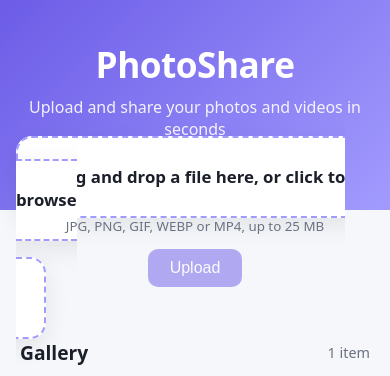
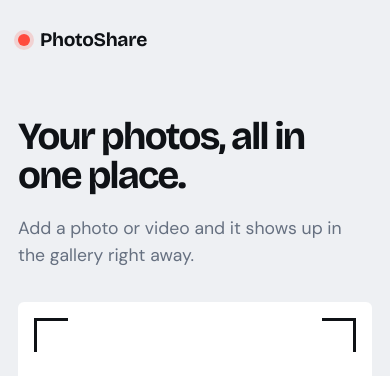
Before and after one commit to Udayy-dev/photoshare, a Flask app: template templates/index.html in a window 390 px wide. Shown: the top 376 px of the page. Run offline with Flask 3, Linux system fonts and the light colour scheme; the template is opened without the code that fills it: most values are stand-ins (such as "Sample title", 1, 10 or a date in 2020).

Commit message:
viewfinder UI

```diff
--- a/templates/index.html
+++ b/templates/index.html
@@ -2,66 +2,95 @@
 <html lang="en"><head>
 <meta charset="utf-8"><meta name="viewport" content="width=device-width,initial-scale=1">
 <title>PhotoShare</title>
+<link rel="preconnect" href="https://fonts.googleapis.com"><link rel="preconnect" href="https://fonts.gstatic.com" crossorigin>
+<link href="https://fonts.googleapis.com/css2?family=Bricolage+Grotesque:opsz,wght@12..96,500;12..96,700&family=DM+Sans:wght@400;500;600&display=swap" rel="stylesheet">
 <style>
-:root{--bg:#f6f7fb;--card:#fff;--text:#1b1f2a;--muted:#6b7280;--accent:#6c5ce7;--accent2:#a29bfe;--border:#e5e7eb}
-@media (prefers-color-scheme:dark){:root{--bg:#0f1117;--card:#181b24;--text:#eef0f6;--muted:#9aa3b2;--border:#2a2f3c}}
-*{box-sizing:border-box}body{margin:0;font-family:system-ui,-apple-system,"Segoe UI",Roboto,sans-serif;background:var(--bg);color:var(--text)}
-header{background:linear-gradient(135deg,var(--accent),var(--accent2));color:#fff;padding:40px 20px 70px;text-align:center}
-header h1{margin:0;font-size:2.2rem;letter-spacing:-.5px}header p{margin:8px 0 0;opacity:.9}
-main{max-width:1000px;margin:-45px auto 40px;padding:0 16px}
-.drop{background:var(--card);border:2px dashed var(--accent2);border-radius:16px;padding:28px;text-align:center;box-shadow:0 8px 24px rgba(0,0,0,.08);transition:.2s;cursor:pointer}
-.drop.over{border-color:var(--accent);transform:scale(1.01)}
-.drop b{font-size:1.05rem}.drop small{display:block;color:var(--muted);margin-top:6px}
-.drop input{display:none}
-.btn{margin-top:14px;background:var(--accent);color:#fff;border:0;border-radius:10px;padding:10px 22px;font-size:1rem;cursor:pointer}
-.btn:disabled{opacity:.5;cursor:not-allowed}
-#preview{margin-top:14px;max-height:160px;border-radius:10px;display:none}
-.top{display:flex;justify-content:space-between;align-items:center;margin:30px 4px 12px}
-.top h2{margin:0;font-size:1.2rem}.count{color:var(--muted);font-size:.9rem}
-.grid{display:grid;grid-template-columns:repeat(auto-fill,minmax(210px,1fr));gap:14px}
-.tile{background:var(--card);border:1px solid var(--border);border-radius:14px;overflow:hidden;aspect-ratio:1;position:relative;cursor:zoom-in;transition:.2s}
-.tile:hover{transform:translateY(-4px);box-shadow:0 10px 22px rgba(0,0,0,.15)}
-.tile img,.tile video{width:100%;height:100%;object-fit:cover;display:block}
-.badge{position:absolute;top:8px;left:8px;background:rgba(0,0,0,.6);color:#fff;font-size:.75rem;padding:3px 8px;border-radius:20px}
-.empty{grid-column:1/-1;text-align:center;color:var(--muted);padding:50px 10px;background:var(--card);border-radius:14px;border:1px solid var(--border)}
-#lb{position:fixed;inset:0;background:rgba(0,0,0,.88);display:none;align-items:center;justify-content:center;z-index:9}
-#lb.on{display:flex}#lb img,#lb video{max-width:92vw;max-height:90vh;border-radius:10px}
-#lb span{position:absolute;top:16px;right:24px;color:#fff;font-size:2rem;cursor:pointer}
-footer{text-align:center;color:var(--muted);font-size:.85rem;padding-bottom:30px}
+:root{--bg:#eef0f3;--ink:#0f1216;--mute:#667080;--line:#d6dae1;--white:#fff;--rec:#ff4a3d}
+*{box-sizing:border-box;margin:0;padding:0}
+body{font-family:"DM Sans",system-ui,-apple-system,"Segoe UI",sans-serif;background:var(--bg);color:var(--ink);line-height:1.5;-webkit-font-smoothing:antialiased}
+.wrap{max-width:1180px;margin:0 auto;padding:0 28px}
+nav{display:flex;align-items:center;gap:10px;padding:26px 0;font-family:"Bricolage Grotesque","DM Sans",system-ui,sans-serif;font-weight:700;font-size:1.2rem;letter-spacing:-.3px}
+.dot{width:12px;height:12px;border-radius:50%;background:var(--rec);box-shadow:0 0 0 4px rgba(255,74,61,.18)}
+.top{display:grid;grid-template-columns:1.05fr 1fr;gap:56px;align-items:center;padding:36px 0 64px}
+h1{font-family:"Bricolage Grotesque","DM Sans",system-ui,sans-serif;font-weight:700;font-size:clamp(2.4rem,5.4vw,4.4rem);line-height:1.02;letter-spacing:-.045em}
+.lead{margin-top:20px;font-size:1.1rem;color:var(--mute);max-width:30ch}
+/* viewfinder dropzone */
+.vf{position:relative;aspect-ratio:4/3;background:var(--white);border-radius:6px;display:grid;place-items:center;text-align:center;padding:30px;cursor:pointer;outline-offset:6px;overflow:hidden}
+.vf i{position:absolute;width:34px;height:34px;border:3px solid var(--ink);transition:inset .25s ease}
+.vf i:nth-of-type(1){inset:16px auto auto 16px;border-right:0;border-bottom:0}
+.vf i:nth-of-type(2){inset:16px 16px auto auto;border-left:0;border-bottom:0}
+.vf i:nth-of-type(3){inset:auto auto 16px 16px;border-right:0;border-top:0}
+.vf i:nth-of-type(4){inset:auto 16px 16px auto;border-left:0;border-top:0}
+.vf:hover i:nth-of-type(1),.vf.over i:nth-of-type(1){inset:30px auto auto 30px}
+.vf:hover i:nth-of-type(2),.vf.over i:nth-of-type(2){inset:30px 30px auto auto}
+.vf:hover i:nth-of-type(3),.vf.over i:nth-of-type(3){inset:auto auto 30px 30px}
+.vf:hover i:nth-of-type(4),.vf.over i:nth-of-type(4){inset:auto 30px 30px auto}
+.vf b{display:block;font-family:"Bricolage Grotesque","DM Sans",sans-serif;font-size:1.45rem;letter-spacing:-.02em;font-weight:600}
+.vf small{display:block;margin-top:6px;color:var(--mute);font-size:.95rem}
+.vf img{position:absolute;inset:0;width:100%;height:100%;object-fit:cover;display:none}
+.vf.has img{display:block}.vf.has b,.vf.has small{display:none}
+#file{display:none}
+.bar{display:none;align-items:center;justify-content:space-between;gap:14px;margin-top:14px}
+.bar.on{display:flex}
+.bar span{font-size:.95rem;color:var(--mute);overflow:hidden;text-overflow:ellipsis;white-space:nowrap}
+.btn{border:0;background:var(--ink);color:#fff;font:600 1rem "DM Sans",system-ui,sans-serif;padding:13px 26px;border-radius:99px;cursor:pointer;flex:none}
+.btn:hover{background:#2a3038}.btn:disabled{opacity:.6;cursor:wait}
+.btn:focus-visible,.vf:focus-visible,.tile:focus-visible{outline:3px solid var(--rec)}
+.head{display:flex;justify-content:space-between;align-items:baseline;padding-bottom:18px;border-bottom:1px solid var(--line)}
+.head h2{font-family:"Bricolage Grotesque","DM Sans",sans-serif;font-size:1.6rem;letter-spacing:-.03em}
+.head span{color:var(--mute)}
+.wall{columns:3 280px;column-gap:16px;padding:22px 0 70px}
+.tile{display:block;width:100%;margin:0 0 16px;break-inside:avoid;position:relative;background:#dfe3e9;border:0;padding:0;border-radius:4px;overflow:hidden;cursor:zoom-in}
+.tile img,.tile video{display:block;width:100%;height:auto}
+.tile .v{position:absolute;left:10px;top:10px;background:var(--ink);color:#fff;font-size:.8rem;font-weight:600;padding:3px 10px;border-radius:99px}
+.empty{padding:70px 0;color:var(--mute);font-size:1.05rem}
+#lb{position:fixed;inset:0;background:rgba(10,12,16,.94);display:none;align-items:center;justify-content:center;z-index:9;padding:24px}
+#lb.on{display:flex}#box img,#box video{max-width:88vw;max-height:88vh;border-radius:3px;display:block}
+.nv{position:absolute;top:50%;transform:translateY(-50%);width:48px;height:48px;border-radius:50%;border:0;background:rgba(255,255,255,.12);color:#fff;font-size:1.5rem;cursor:pointer}
+.nv:hover{background:rgba(255,255,255,.24)}#pr{left:18px}#nx{right:18px}
+#x{position:absolute;top:14px;right:20px;background:none;border:0;color:#fff;font-size:2.2rem;cursor:pointer;line-height:1}
+@media (max-width:820px){.top{grid-template-columns:1fr;gap:34px;padding-bottom:44px}.wrap{padding:0 18px}.lead{max-width:none}.nv{display:none}}
+@media (prefers-reduced-motion:reduce){.vf i{transition:none}}
 </style></head><body>
-<header><h1>PhotoShare</h1><p>Upload and share your photos and videos in seconds</p></header>
-<main>
+<div class="wrap">
+<nav><span class="dot"></span>PhotoShare</nav>
+<section class="top">
+<div><h1>Your photos, all in one place.</h1><p class="lead">Add a photo or video and it shows up in the gallery right away.</p></div>
 <form id="f" method="post" action="/upload" enctype="multipart/form-data">
-<label class="drop" id="drop">
-<b>Drag and drop a file here, or click to browse</b>
-<small>JPG, PNG, GIF, WEBP or MP4, up to 25 MB</small>
+<div class="vf" id="vf" tabindex="0" role="button" aria-label="Choose a photo or video">
+<i></i><i></i><i></i><i></i><img id="pv" alt="Selected photo preview">
+<div><b>Drop a photo or video</b><small>or click to choose · up to 25 MB</small></div></div>
 <input type="file" id="file" name="file" accept="image/*,video/mp4" required>
-<img id="preview" alt="Preview">
-<div><button class="btn" id="go" type="submit" disabled>Upload</button></div>
-</label></form>
-<div class="top"><h2>Gallery</h2><span class="count">{{ items|length }} item{{ '' if items|length == 1 else 's' }}</span></div>
-<div class="grid">
-{% for i in items %}
-<div class="tile" data-v="{{ 1 if i.video else 0 }}" data-src="/media/{{ i.name.split('/')[-1] }}">
-{% if i.video %}<video src="/media/{{ i.name.split('/')[-1] }}" muted preload="metadata"></video><span class="badge">Video</span>
-{% else %}<img loading="lazy" src="/media/{{ i.name.split('/')[-1] }}" alt="Photo">{% endif %}
-</div>
-{% else %}<div class="empty">No photos yet. Upload your first one above.</div>{% endfor %}
-</div></main>
-<footer>Built with Flask and deployed as a cloud PaaS app</footer>
-<div id="lb"><span>&times;</span><div id="box"></div></div>
+<div class="bar" id="bar"><span id="nm"></span><button class="btn" id="go" type="submit">Upload photo</button></div>
+</form>
+</section>
+<div class="head"><h2>Gallery</h2><span>{{ items|length }} {{ 'item' if items|length == 1 else 'items' }}</span></div>
+<div class="wall">
+{% for i in items %}{% set u = '/media/' + i.name.split('/')[-1] %}
+<button class="tile" type="button" data-v="{{ 1 if i.video else 0 }}" data-src="{{ u }}" aria-label="Open {{ 'video' if i.video else 'photo' }}">
+{% if i.video %}<video src="{{ u }}" muted preload="metadata"></video><span class="v">Video</span>
+{% else %}<img loading="lazy" src="{{ u }}" alt="">{% endif %}</button>
+{% else %}<p class="empty">Nothing here yet. Add your first photo above.</p>{% endfor %}
+</div></div>
+<div id="lb"><button id="x" aria-label="Close">&times;</button><button class="nv" id="pr" aria-label="Previous">&#8249;</button><div id="box"></div><button class="nv" id="nx" aria-label="Next">&#8250;</button></div>
 <script>
-const file=document.getElementById('file'),drop=document.getElementById('drop'),go=document.getElementById('go'),pv=document.getElementById('preview');
-function show(){const f=file.files[0];if(!f)return;go.disabled=false;
- if(f.type.startsWith('image/')){pv.src=URL.createObjectURL(f);pv.style.display='block'}else{pv.style.display='none'}
- drop.querySelector('b').textContent=f.name}
-file.addEventListener('change',show);
-['dragover','dragenter'].forEach(e=>drop.addEventListener(e,x=>{x.preventDefault();drop.classList.add('over')}));
-['dragleave','drop'].forEach(e=>drop.addEventListener(e,()=>drop.classList.remove('over')));
-drop.addEventListener('drop',x=>{x.preventDefault();file.files=x.dataTransfer.files;show()});
-document.getElementById('f').addEventListener('submit',()=>{go.textContent='Uploading…';go.disabled=true});
-const lb=document.getElementById('lb'),box=document.getElementById('box');
-document.querySelectorAll('.tile').forEach(t=>t.addEventListener('click',()=>{
- box.innerHTML=t.dataset.v==='1'?`<video src="${t.dataset.src}" controls autoplay></video>`:`<img src="${t.dataset.src}">`;lb.classList.add('on')}));
-lb.addEventListener('click',e=>{if(e.target.id!=='box'&&e.target.tagName!=='IMG'&&e.target.tagName!=='VIDEO'){lb.classList.remove('on');box.innerHTML=''}});
+const $=id=>document.getElementById(id),file=$('file'),vf=$('vf');
+vf.onclick=()=>file.click();
+vf.onkeydown=e=>{if(e.key==='Enter'||e.key===' '){e.preventDefault();file.click()}};
+function show(){const f=file.files[0];if(!f)return;$('bar').classList.add('on');$('nm').textContent=f.name;
+ if(f.type.startsWith('image/')){$('pv').src=URL.createObjectURL(f);vf.classList.add('has')}else{vf.classList.remove('has')}}
+file.onchange=show;
+['dragenter','dragover'].forEach(e=>vf.addEventListener(e,x=>{x.preventDefault();vf.classList.add('over')}));
+['dragleave','drop'].forEach(e=>vf.addEventListener(e,()=>vf.classList.remove('over')));
+vf.addEventListener('drop',x=>{x.preventDefault();file.files=x.dataTransfer.files;show()});
+$('f').onsubmit=()=>{$('go').textContent='Uploading…';$('go').disabled=true};
+const tiles=[...document.querySelectorAll('.tile')],lb=$('lb'),box=$('box');let cur=0;
+function open(n){cur=(n+tiles.length)%tiles.length;const t=tiles[cur];
+ box.innerHTML=t.dataset.v==='1'?`<video src="${t.dataset.src}" controls autoplay></video>`:`<img src="${t.dataset.src}" alt="">`;lb.classList.add('on')}
+function close(){lb.classList.remove('on');box.innerHTML=''}
+tiles.forEach((t,n)=>t.onclick=()=>open(n));
+$('pr').onclick=e=>{e.stopPropagation();open(cur-1)};$('nx').onclick=e=>{e.stopPropagation();open(cur+1)};
+$('x').onclick=close;lb.onclick=e=>{if(e.target===lb||e.target===box)close()};
+document.addEventListener('keydown',e=>{if(!lb.classList.contains('on'))return;
+ if(e.key==='Escape')close();if(e.key==='ArrowRight')open(cur+1);if(e.key==='ArrowLeft')open(cur-1)});
 </script></body></html>
```
